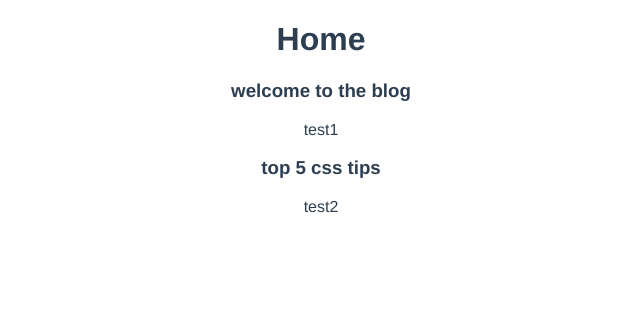
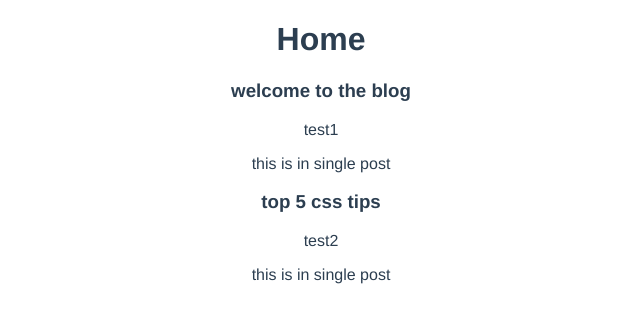
Before and after one commit to mikeqiu2011/dojo-blog, a Vue app: page / in a window 1280 px wide. Shown: the top 322 px of the page, without its empty margins (319-959 px from the left). Built offline with nearby package versions, Linux system fonts and the light colour scheme.

Commit message:
component nesting

```diff
--- a/src/components/PostList.vue
+++ b/src/components/PostList.vue
@@ -1,15 +1,16 @@
 <template>
   <div class="post-list">
     <div v-for="post in posts" :key="post.id">
-      <h3>{{ post.title }}</h3>
-      <p>{{ post.body }}</p>
+      <SinglePost :post="post" />
     </div>
   </div>
 </template>
 
 <script>
+import SinglePost from "./SinglePost.vue";
 export default {
   props: ["posts"],
+  components: { SinglePost },
   setup(props) {
     console.log(props.posts);
   },
--- /dev/null
+++ b/src/components/SinglePost.vue
@@ -0,0 +1,16 @@
+<template>
+  <div class="post">
+    <h3>{{ post.title }}</h3>
+    <p>{{ post.body }}</p>
+    <p>this is in single post</p>
+  </div>
+</template>
+
+<script>
+export default {
+  props: ["post"],
+};
+</script>
+
+<style>
+</style>
```
